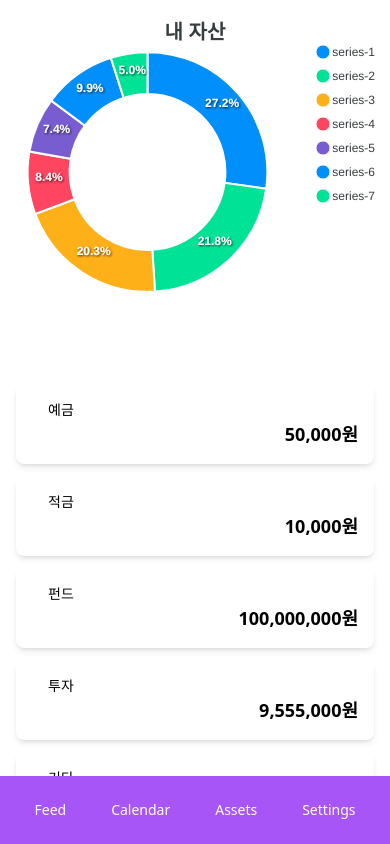
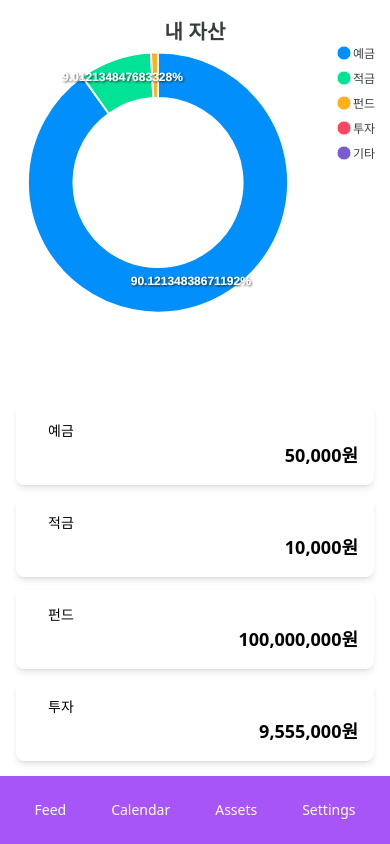
Before and after one commit to taewonnn/Wooma, a React (Vite) app: page /assets in a window 390 px wide. Built offline with nearby package versions, Linux system fonts and the light colour scheme; no server answers.

Commit message:
feat: asset - 그래프 테스트

```diff
--- a/src/constants/index.ts
+++ b/src/constants/index.ts
@@ -18,3 +18,6 @@ export const expenseMethods = [
 
 // DateCalendar.tsx
 export const days = ['일', '월', '화', '수', '목', '금', '토'];
+
+// Assets.tsx
+export const assetTypes = ['예금', '적금', '펀드', '투자', '기타'];
--- a/src/pages/member/Assets.tsx
+++ b/src/pages/member/Assets.tsx
@@ -2,46 +2,46 @@ import { ApexOptions } from 'apexcharts';
 import AssetCard from '../../components/member/asset/AssetCard';
 import ReactApexChart from 'react-apexcharts';
 import { useMediaQuery } from '../../hooks/useMediaQuery';
+import { assetTypes } from '../../constants';
+import { formatNumber } from '../../constants/common';
 
 // @todo mock
 const assets = [
-  { title: '예금', value: '50,000', icon: '' },
-  { title: '적금', value: '10,000', icon: '' },
-  { title: '펀드', value: '100,000,000', icon: '' },
-  { title: '투자', value: '9,555,000', icon: '' },
-  { title: '기타', value: '999,999,999,999', icon: '' },
+  { title: '예금', value: '50000', icon: '' },
+  { title: '적금', value: '10000', icon: '' },
+  { title: '펀드', value: '100000000', icon: '' },
+  { title: '투자', value: '9555000', icon: '' },
+  { title: '기타', value: '999999999', icon: '' },
 ];
 
 // 차트의 옵션을 설정하는 객체
 const options: ApexOptions = {
-  theme: {},
   title: { text: '내 자산', align: 'center', style: { fontSize: '20' } },
   chart: {
     type: 'donut',
     height: 350,
   },
-  series: [55, 44, 41, 17, 15, 20, 10], // 실 데이터
+  series: [999999999, 100000000, 9555000, 50000, 10000], // 실 데이터
+  labels: assetTypes,
+  dataLabels: {
+    enabled: true,
+    formatter: val => {
+      return val + '%';
+    },
+  },
 };
 
 function Assets() {
-  // mobile
-  const isMobile = useMediaQuery('(max-width: 768px)');
-
   return (
     <>
       <div className="flex justify-center">
-        <ReactApexChart
-          type="donut"
-          options={options}
-          series={options.series}
-          width={isMobile ? 400 : 500}
-        />
+        <ReactApexChart type="donut" options={options} series={options.series} width={400} />
       </div>
 
       <div className="mb-20"></div>
 
       {assets.map((asset, index) => {
-        return <AssetCard title={asset.title} value={asset.value} key={index} />;
+        return <AssetCard title={asset.title} value={formatNumber(asset.value)} key={index} />;
       })}
     </>
   );
```
